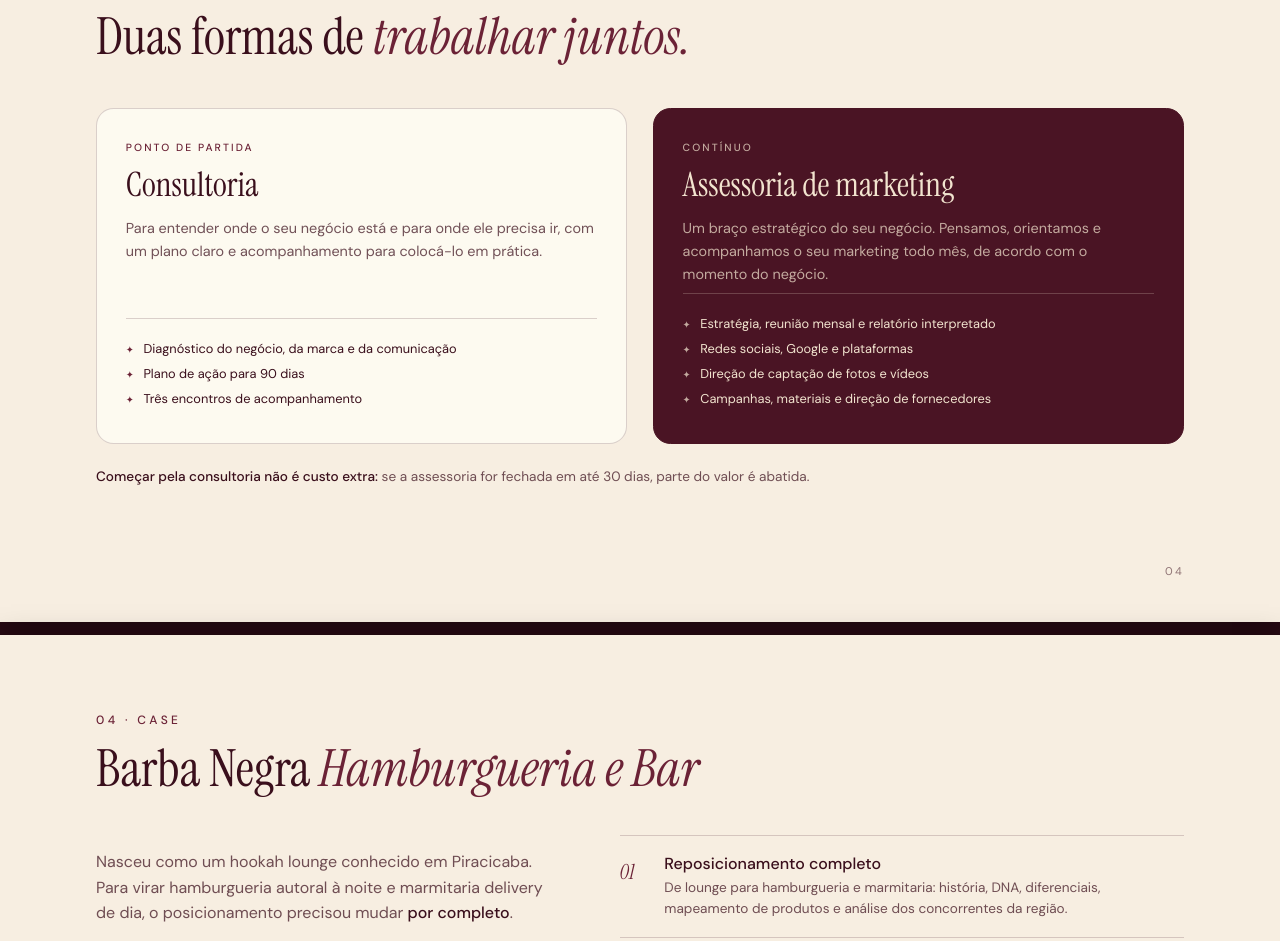
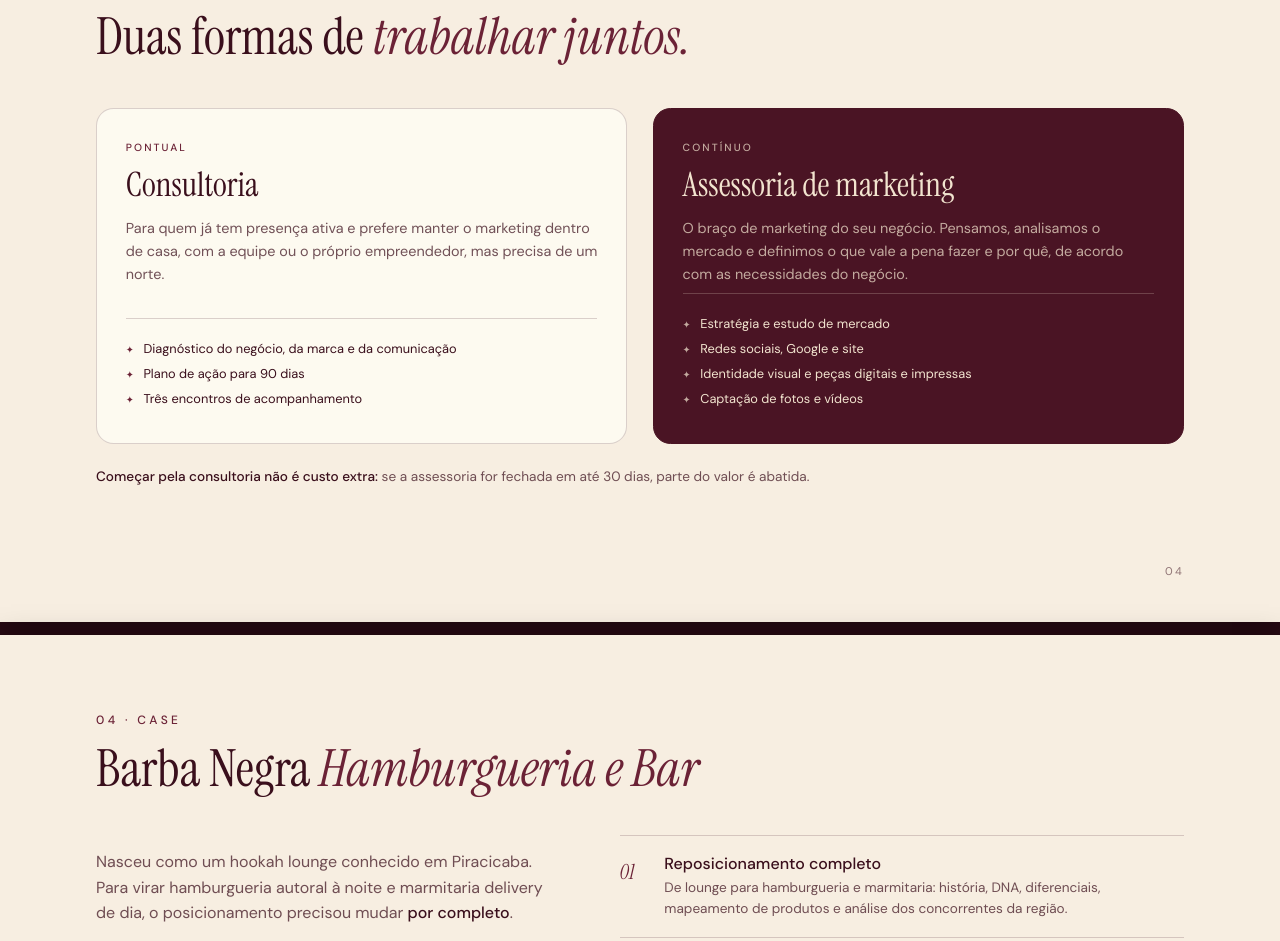
Before and after one commit to vidottistudio/vidotti-bio, a plain HTML site: page portfolio/index.html in a window 1280 px wide. Shown: the part 2296-3237 px from the top of the page. Drawn offline with Linux system fonts and the light colour scheme.

Commit message:
Novos textos da consultoria e da assessoria
Co-Authored-By: Claude Opus 5.5 <noreply@anthropic.com>
Claude-Session: https://claude.ai/code/session_01PMyUd5DWvSyUNZFgPfV4Xd

```diff
--- a/portfolio/index.html
+++ b/portfolio/index.html
@@ -243,16 +243,16 @@ h2.titulo em { font-style: italic; }
   <h2 class="titulo">Duas formas de <em>trabalhar juntos.</em></h2>
   <div class="cards">
     <div class="card">
-      <div class="tag">Ponto de partida</div>
+      <div class="tag">Pontual</div>
       <h3>Consultoria</h3>
-      <p>Para entender onde o seu negócio está e para onde ele precisa ir, com um plano claro e acompanhamento para colocá-lo em prática.</p>
+      <p>Para quem já tem presença ativa e prefere manter o marketing dentro de casa, com a equipe ou o próprio empreendedor, mas precisa de um norte.</p>
       <ul><li>Diagnóstico do negócio, da marca e da comunicação</li><li>Plano de ação para 90 dias</li><li>Três encontros de acompanhamento</li></ul>
     </div>
     <div class="card destaque">
       <div class="tag">Contínuo</div>
       <h3>Assessoria de marketing</h3>
-      <p>Um braço estratégico do seu negócio. Pensamos, orientamos e acompanhamos o seu marketing todo mês, de acordo com o momento do negócio.</p>
-      <ul><li>Estratégia, reunião mensal e relatório interpretado</li><li>Redes sociais, Google e plataformas</li><li>Direção de captação de fotos e vídeos</li><li>Campanhas, materiais e direção de fornecedores</li></ul>
+      <p>O braço de marketing do seu negócio. Pensamos, analisamos o mercado e definimos o que vale a pena fazer e por quê, de acordo com as necessidades do negócio.</p>
+      <ul><li>Estratégia e estudo de mercado</li><li>Redes sociais, Google e site</li><li>Identidade visual e peças digitais e impressas</li><li>Captação de fotos e vídeos</li></ul>
     </div>
   </div>
   <p class="nota"><b>Começar pela consultoria não é custo extra:</b> se a assessoria for fechada em até 30 dias, parte do valor é abatida.</p>
```
Also changed, not shown: index.html (+2 -2 lines), 1 other file.
